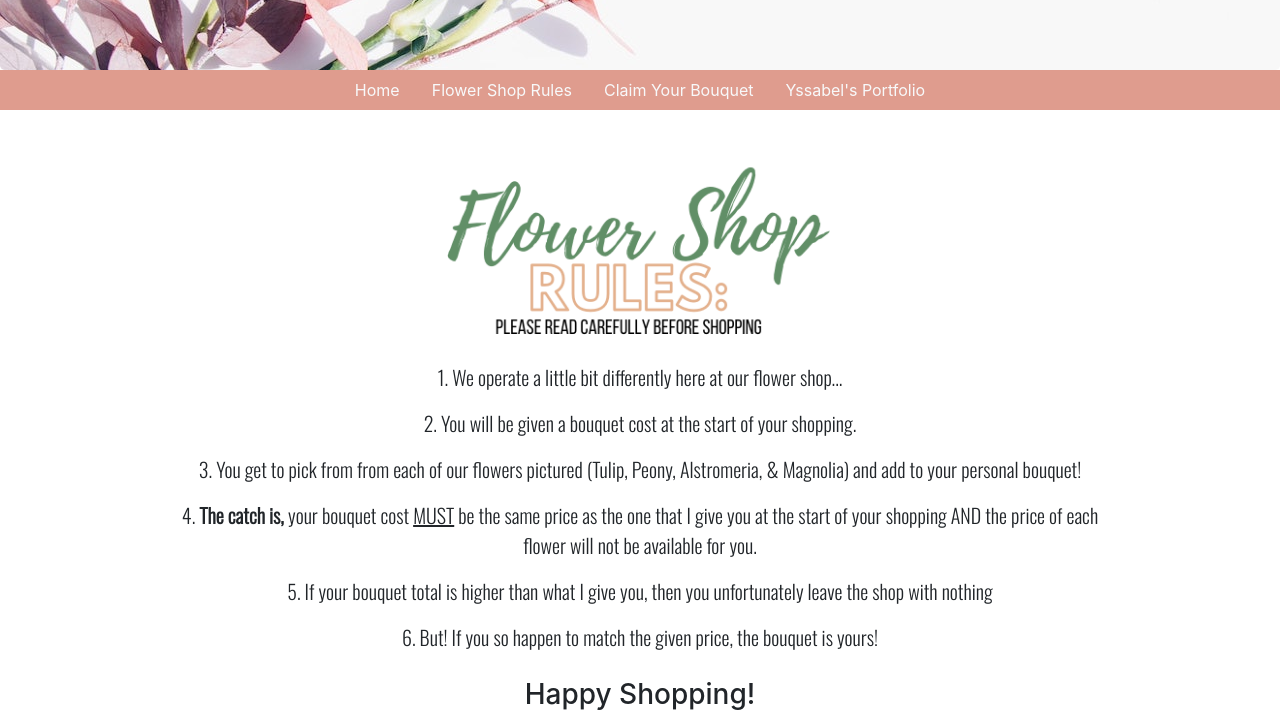
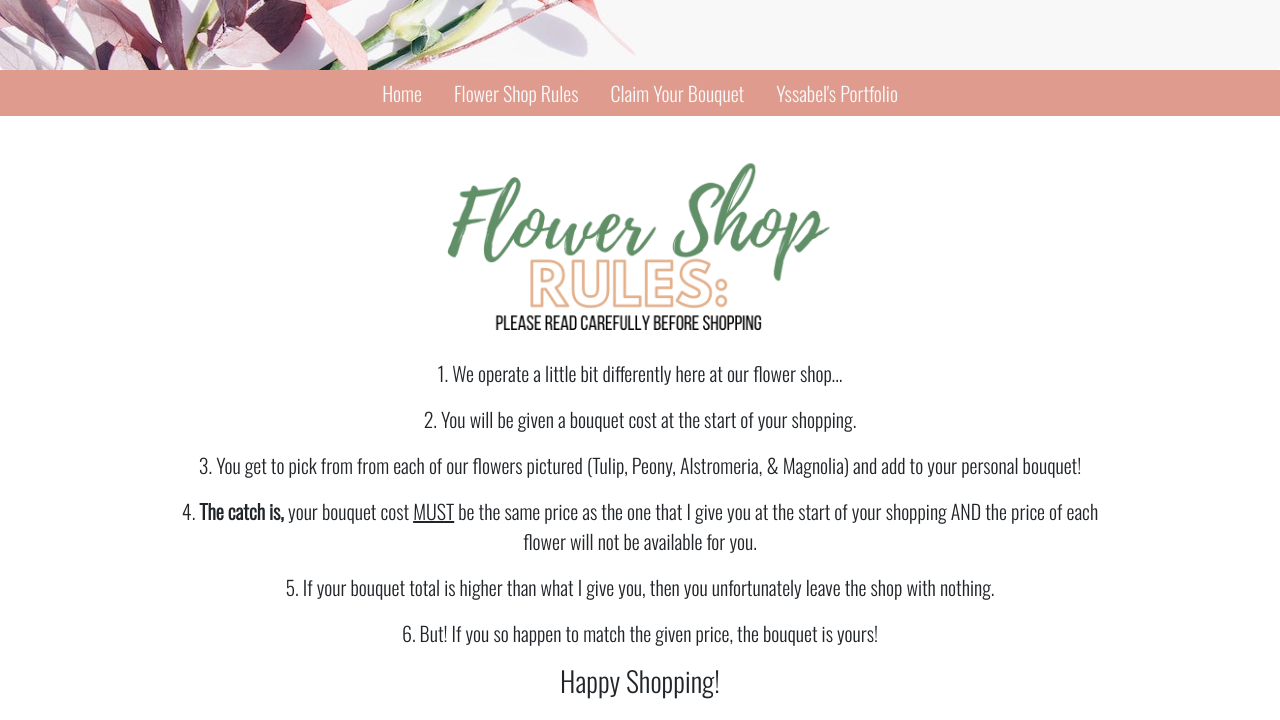
Before and after one commit to YPangilinan/unit-4-game, a plain HTML site: page rules.html in a window 1280 px wide. Shown: the part 380-1100 px from the top of the page. Drawn offline with nearby package versions, Linux system fonts and the light colour scheme.

Commit message:
small changes

```diff
--- a/assets/css/style.css
+++ b/assets/css/style.css
@@ -21,6 +21,8 @@ body{
 
 .nav{
     background-color: #DF9C8E;
+    font-family: 'Oswald', sans-serif;
+    font-size: 20px;
 }
 
 .jumbotron{
@@ -48,6 +50,7 @@ body{
     font-family: 'Oswald', sans-serif;
     font-size:20px;
     margin-bottom:10px;
+    margin-top:0px;
 }
 
 #flowerscontainer{
--- a/rules.html
+++ b/rules.html
@@ -46,14 +46,10 @@
 
       <p>4. <b>The catch is,</b> your bouquet cost <u>MUST</u> be the same price as the one that I give you at the start of your shopping AND the price of each flower will not be available for you.</p>
 
-      <p>5. If your bouquet total is higher than what I give you, then you unfortunately leave the shop with nothing</p>
+      <p>5. If your bouquet total is higher than what I give you, then you unfortunately leave the shop with nothing.</p>
 
       <p>6. But! If you so happen to match the given price, the bouquet is yours!</p>
-  </div>
-
-  <div class="container">
-    <h3 class = "text-center">Happy Shopping!</h3>
-
+      <h3 class = "text-center">Happy Shopping!</h3>
   </div>
 
 
```
